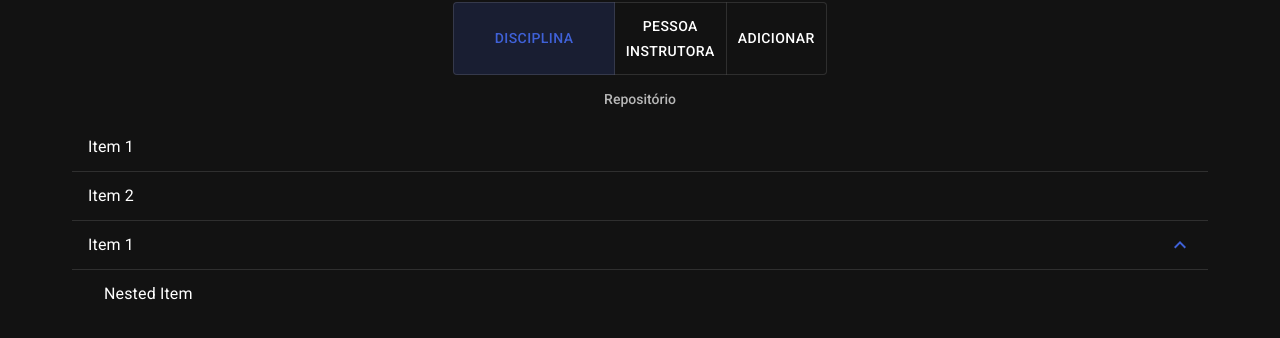
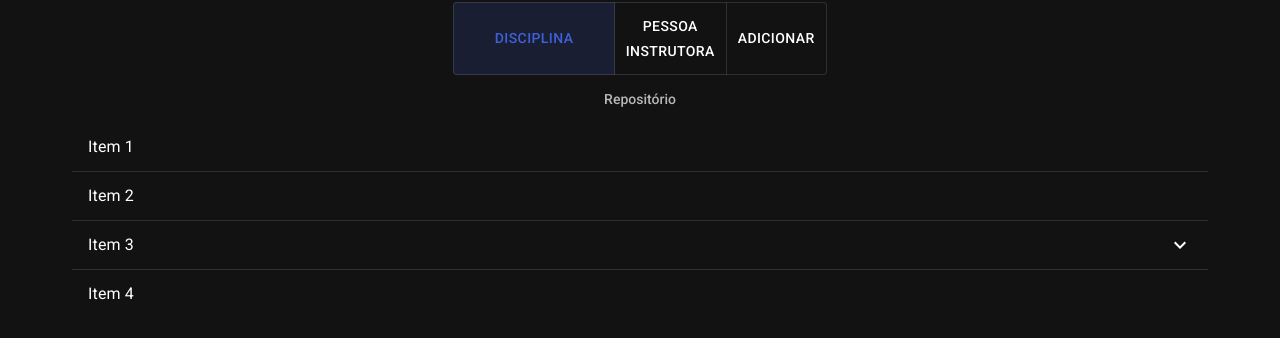
Before and after one commit to Alan-A-Andrade/Projeto_18_RepoProvas_Frontend, a React (Create React App) app: page /repository in a window 1280 px wide. Shown: the part 164-502 px from the top of the page. Built offline with nearby package versions, Linux system fonts and the light colour scheme; no server answers.

Commit message:
improved UI for nested items on expanse

```diff
--- a/src/pages/Homepage/Homepage.tsx
+++ b/src/pages/Homepage/Homepage.tsx
@@ -22,7 +22,8 @@ import { useTheme } from '@emotion/react';
 
 export default function Homepage() {
 
-  const [open, setOpen] = React.useState(true);
+  const [open, setOpen] = React.useState(false);
+  const [color, setColor] = React.useState({})
 
   const theme: any = useTheme()
 
@@ -30,6 +31,9 @@ export default function Homepage() {
 
   const handleClick = () => {
     setOpen(!open);
+    setColor(!open
+      ? { color: '#3F61D7', }
+      : {})
   };
 
   return (
@@ -43,7 +47,7 @@ export default function Homepage() {
       }}>
 
         <List
-          sx={{ width: '100%', maxWidth: 1200, bgcolor: 'background.paper' }}
+          sx={{ width: '100%', maxWidth: "none", bgcolor: 'background.paper' }}
           component="nav"
           aria-labelledby="nested-list-subheader"
           subheader={
@@ -67,8 +71,8 @@ export default function Homepage() {
           </ListItemButton>
           <Divider></Divider>
           <ListItemButton onClick={handleClick}>
-            <ListItemText primary={<Typography component="h1" variant="body1" >
-              Item 1
+            <ListItemText primary={<Typography sx={color} component="h1" variant="body1" >
+              Item 3
             </Typography>
             } />
             {open ? <ExpandLess color="secondary" /> : <ExpandMore sx={{ color: theme.palette.mode === 'dark' ? '#ffffff' : '#111111', }} />}
@@ -81,6 +85,12 @@ export default function Homepage() {
               </ListItemButton>
             </List>
           </Collapse>
+          <ListItemButton>
+            <ListItemText primary={<Typography component="h1" variant="body1" >
+              Item 4
+            </Typography>
+            } />
+          </ListItemButton>
         </List>
       </Container >
     </Container>
--- a/src/pages/SignIn/SignIn.tsx
+++ b/src/pages/SignIn/SignIn.tsx
@@ -34,21 +34,24 @@ export default function SignIn() {
     password: "",
   });
 
+  const [loading, setLoading] = useState(false)
+
   async function handleSubmit(event: React.FormEvent<HTMLFormElement>) {
     event.preventDefault();
 
     try {
+      setLoading(true)
       const token: any = await api.signIn({
         email: signIn.email,
         password: signIn.password
       })
-
       logIn(token)
+      setLoading(false)
       navigate('/repository')
     } catch (error) {
       errServer(theme, "Something went wrong, try again later!")
       console.log(error)
-
+      setLoading(false)
     }
   }
 
@@ -148,12 +151,15 @@ export default function SignIn() {
                 fullWidth
                 variant="contained"
                 sx={{ mt: 4, mb: 2 }}
+                disabled={loading}
               >
                 <Typography
                   component="h1"
                   variant="button"
                 >
-                  Entrar
+                  {loading
+                    ? "Carregando"
+                    : "Entrar"}
                 </Typography>
               </Button>
             </Grid>
--- a/src/pages/SignUp/SignUp.tsx
+++ b/src/pages/SignUp/SignUp.tsx
@@ -26,6 +26,8 @@ export default function SignUp() {
     confirmPassword: "",
   });
 
+  const [loading, setLoading] = useState(false)
+
   async function handleSubmit(event: React.FormEvent<HTMLFormElement>) {
     event.preventDefault();
 
@@ -38,14 +40,16 @@ export default function SignUp() {
     }
 
     try {
+      setLoading(true)
       await api.signUp({
         email: signUpForm.email,
         password: signUpForm.password
       })
+      setLoading(false)
       navigate('/signIn')
     } catch (error) {
       errServer(theme, "Something went wrong, try again later!")
-
+      setLoading(false)
       console.log(error)
 
     }
@@ -175,7 +179,10 @@ export default function SignUp() {
                   component="h1"
                   variant="button"
                 >
-                  Cadastrar
+                  {loading
+                    ? "Carregando"
+                    : "Cadastrar"
+                  }
                 </Typography>
               </Button>
             </Grid>
```
